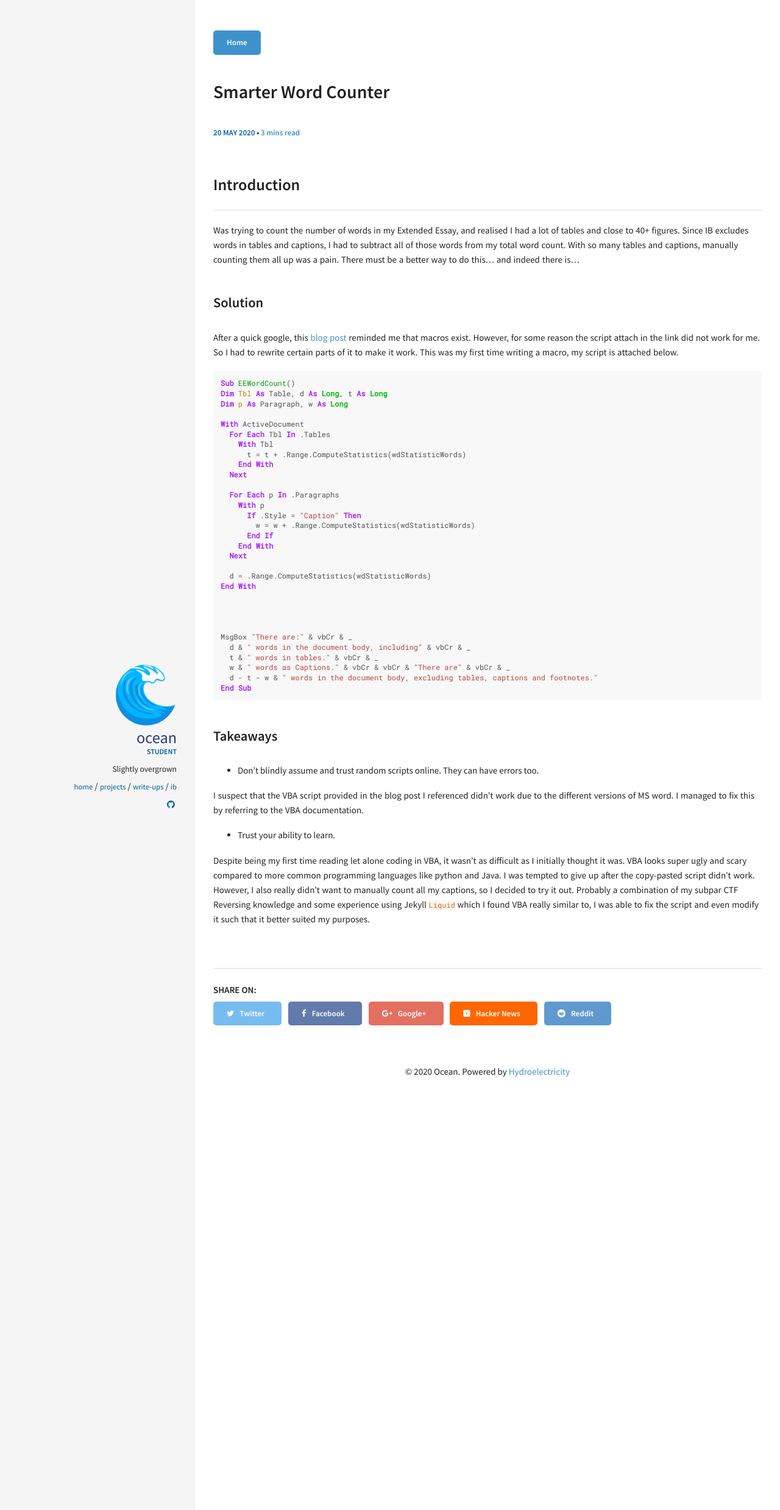
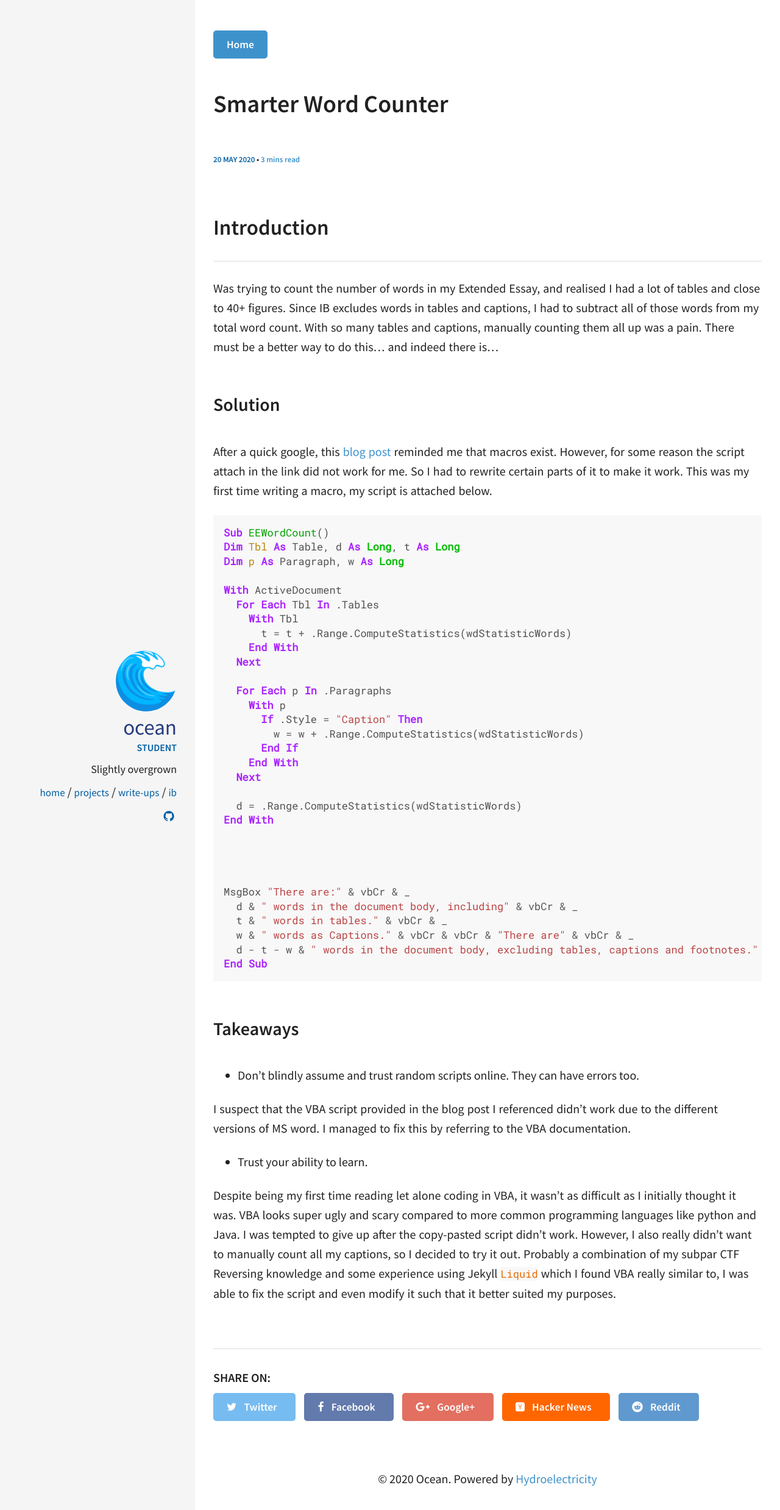
Before and after one commit to Oceankoh/oceankoh.github.io, a Jekyll site: the page built from _projects/2020-05-20-SmartWordCounter.md, in a window 1280 px wide. Shown: the top 2477 px of the page at 61% size. Built offline with Jekyll 4.4.1, drawn with Linux system fonts in a browser that asks for light colours.

Commit message:
increased font size

```diff
--- a/_sass/components/_variables.scss
+++ b/_sass/components/_variables.scss
@@ -30,7 +30,7 @@ $font-family-monospace: "Roboto Mono",
 monospace !default;
 $font-family-base: $font-family-sans-serif !default;
 // Pixel value used to responsively scale all typography. Applied to the `<html>` element.
-$font-size-root: 15px !default;
+$font-size-root: 20px !default;
 $font-size-base: $font-size-root !default;
 $font-size-lg: $font-size-root * 1.25 !default;
 $font-size-sm: $font-size-root * 0.875 !default;
```
